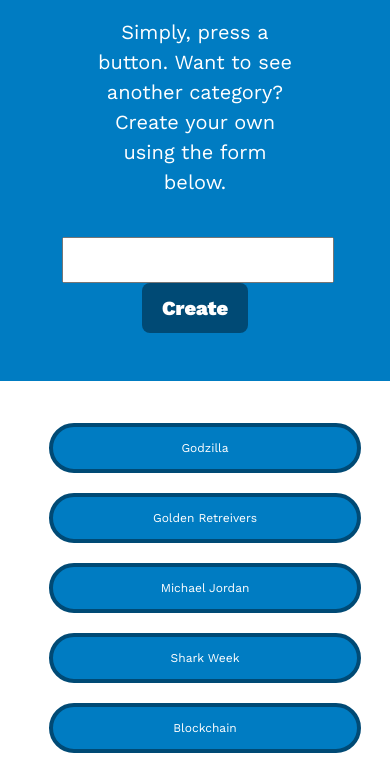
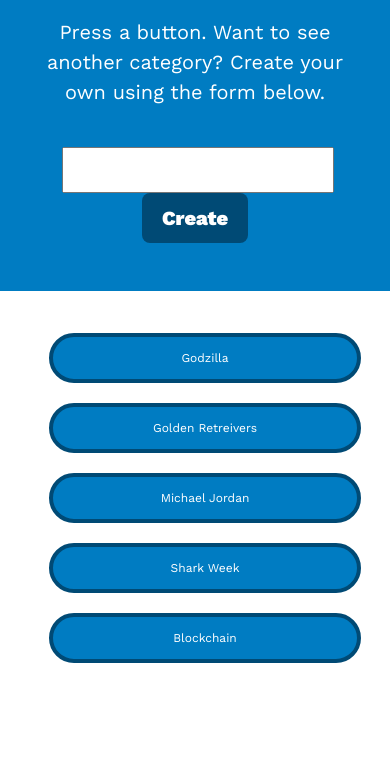
Before and after one commit to alexanderjbeal/GIF-Generator, a plain HTML site: page index.html in a window 390 px wide. Shown: the part 179-942 px from the top of the page. After the commit the page ends 852 px from the top, so only its background shows below. Drawn offline with nearby package versions, Linux system fonts and the light colour scheme.

Commit message:
intial text/commit

```diff
--- a/assets/css/style.css
+++ b/assets/css/style.css
@@ -25,7 +25,7 @@ h2 {
 p {
     text-align: center;
     font-size: 20px;
-    width: 58%;
+    width: 50%;
     padding-top: 20px;
     margin: 0 auto;
     color: white;
@@ -145,6 +145,9 @@ p {
         border: 4px solid rgb(0, 74, 117);
         float: left;
     }
+    p {
+        width: 90%;
+    }
 
   }
 
--- a/index.html
+++ b/index.html
@@ -22,7 +22,7 @@
               <div id="instructions">
                   <h1>GIF Generator</h1>
                   <h2>What are you waiting for?</h2>
-                  <p>Simply, press a button. Want to see another category? Create your own using the form below.</p>
+                  <p>Press a button. Want to see another category? Create your own using the form below.</p>
 
                   <div class="button-form-container">
                       <form id="gif-form">
```
